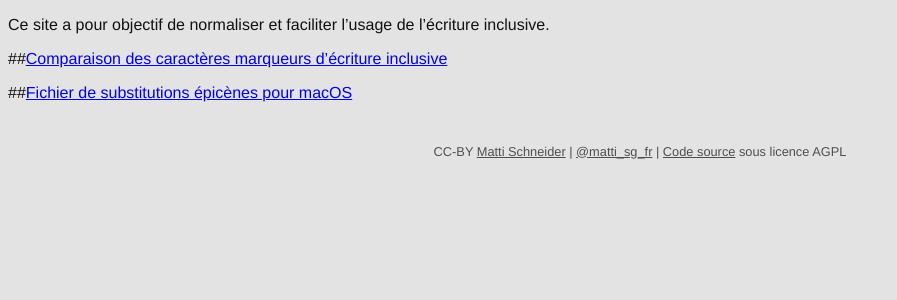
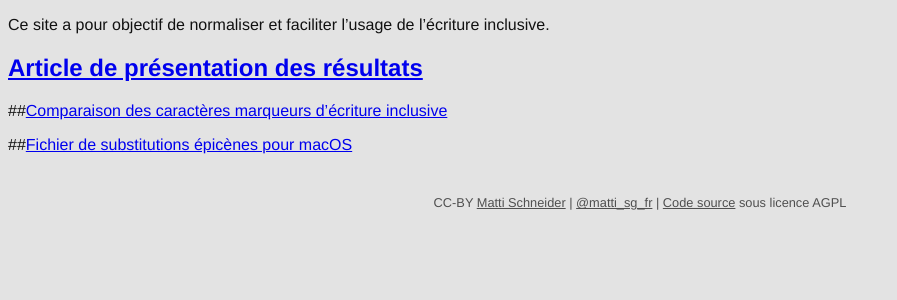
Before and after one commit to MattiSG/epicene.info, a Jekyll site: the page built from index.md, in a window 1280 px wide. Shown: the top 300 px of the page, without its empty margins (0-897 px from the left). Built offline with Jekyll 4.4.1, drawn with Linux system fonts in a browser that asks for light colours.

Commit message:
Add link to Medium article

```diff
--- a/index.md
+++ b/index.md
@@ -4,6 +4,8 @@ layout: default
 
 Ce site a pour objectif de normaliser et faciliter l'usage de l'écriture inclusive.
 
+## [Article de présentation des résultats](https://medium.com/@matti_sg_fr/point-médian-final-point-dhyphénation-3f749c32b659)
+
 {% for page in site.pages %}
 {% if page.title %}
 ##[{{ page.title }}]({{ page.url }})
```
